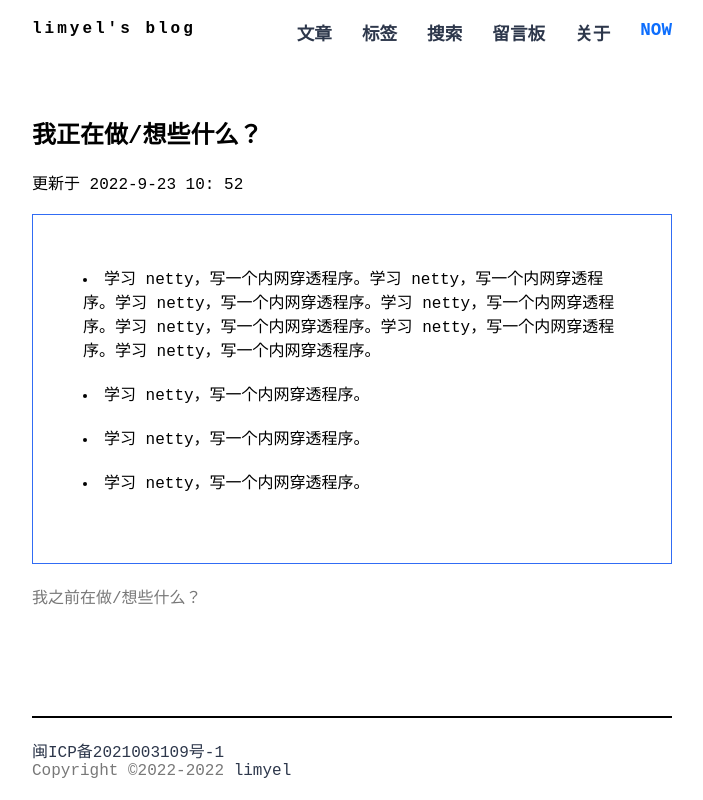
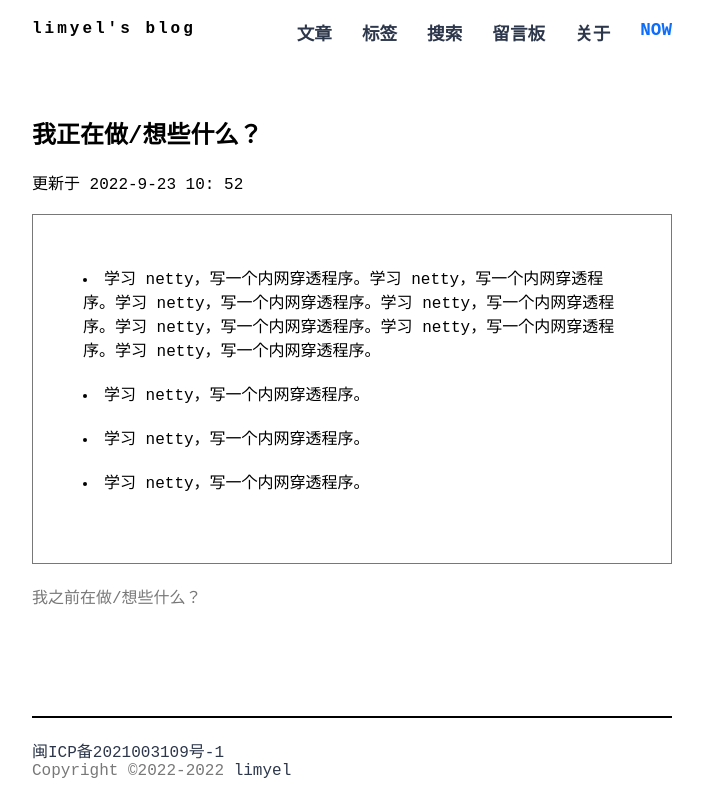
Before and after one commit to limyel/blog-page, a Vue app: page /now in a window 1280 px wide. Shown: the whole page, without its empty margins (288-991 px from the left). Built offline with nearby package versions, Linux system fonts and the light colour scheme; a web font is replaced by a local one; what @kangc/v-md-editor would draw is missing.

Commit message:
修改样式

```diff
--- a/src/views/Now.vue
+++ b/src/views/Now.vue
@@ -34,7 +34,7 @@
 }
 
 .now-content {
-  border: #316cf4 solid 1px;
+  border: #787878 solid 1px;
   padding: 50px;
   margin-bottom: 20px;
 
```
